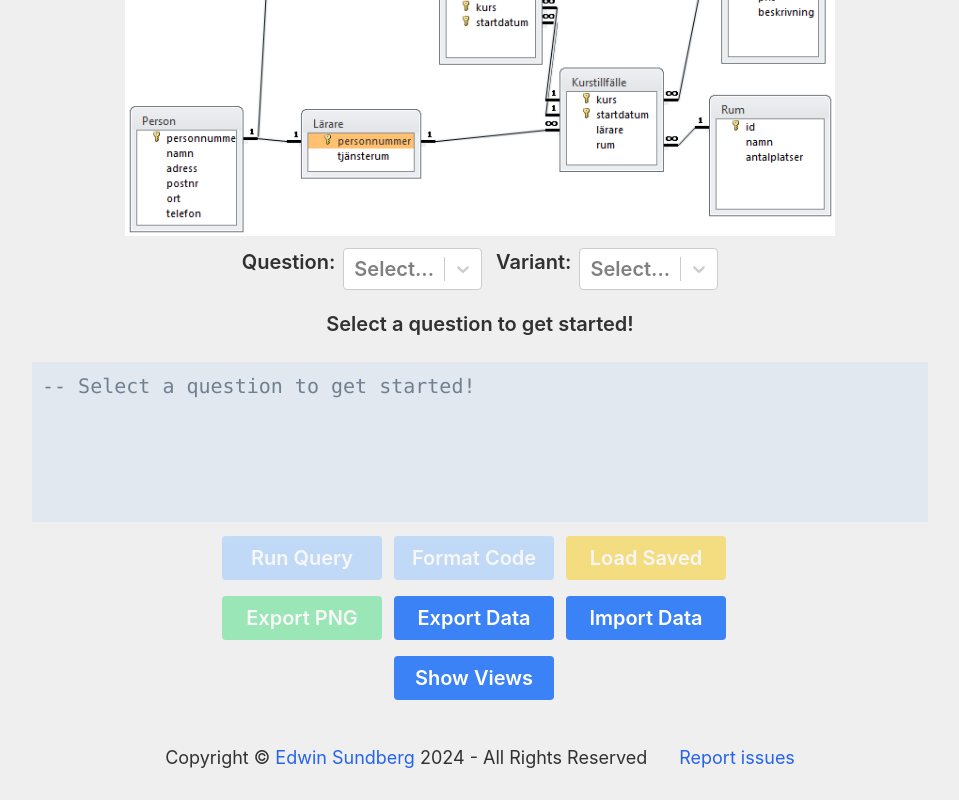
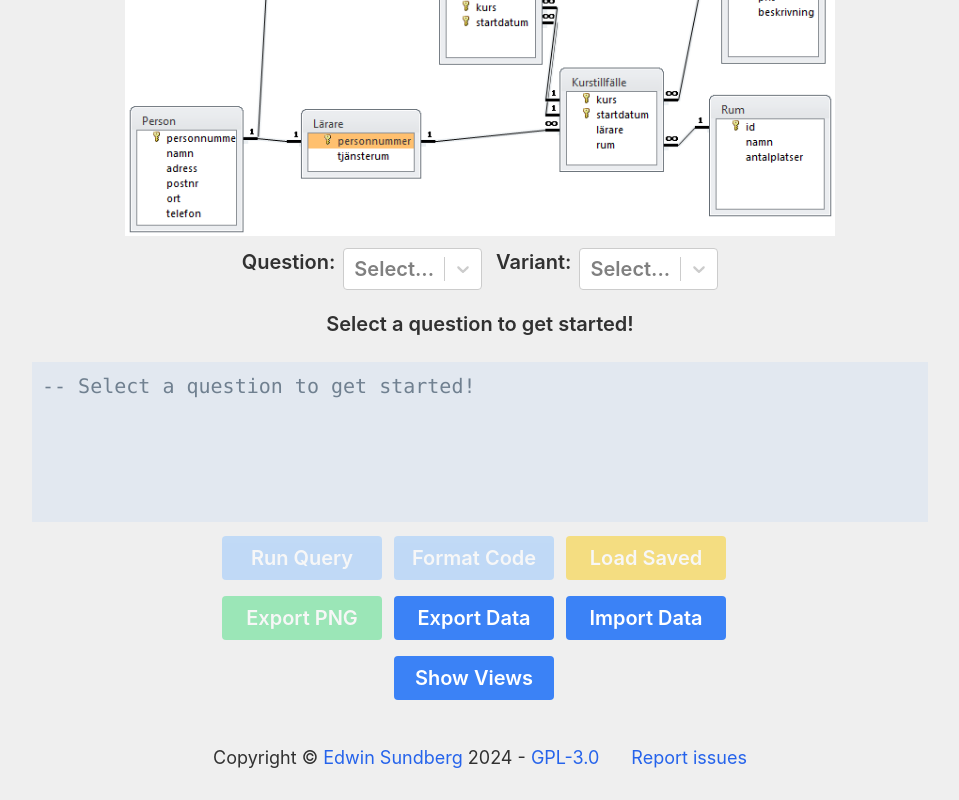
Before and after one commit to Edwinexd/dsv-db-sql-validator, a React (Create React App) app: page / in a window 1280 px wide. Shown: the part 220-1020 px from the top of the page, without its empty margins (160-1119 px from the left). Built offline with nearby package versions, Linux system fonts and the light colour scheme; no server answers.

Commit message:
Replace all rights reserved with link to GPL-3.0 license

```diff
--- a/src/App.tsx
+++ b/src/App.tsx
@@ -851,7 +851,7 @@ function App() {
         </>}
         <footer className="text-lg py-4 my-3">
           <div className="container mx-auto flex justify-between items-center space-x-8">
-            <p>Copyright &copy; <a href="https://github.com/Edwinexd" target="_blank" rel="noopener noreferrer" className="text-blue-600 dark:text-blue-400 hover:text-blue-700 dark:hover:text-blue-300">Edwin Sundberg</a> {new Date().getFullYear()} - All Rights Reserved</p>
+            <p>Copyright &copy; <a href="https://github.com/Edwinexd" target="_blank" rel="noopener noreferrer" className="text-blue-600 dark:text-blue-400 hover:text-blue-700 dark:hover:text-blue-300">Edwin Sundberg</a> {new Date().getFullYear()} - <a href="https://github.com/Edwinexd/sql-validator?tab=GPL-3.0-1-ov-file" target="_blank" rel="noopener noreferrer" className="text-blue-600 dark:text-blue-400 hover:text-blue-700 dark:hover:text-blue-300">GPL-3.0</a></p>
             <p><a href="https://github.com/Edwinexd/sql-validator/issues" target="_blank" rel="noopener noreferrer" className="text-blue-600 dark:text-blue-400 hover:text-blue-700 dark:hover:text-blue-300">Report issues</a></p>
             <PrivacyNoticeToggle></PrivacyNoticeToggle>
           </div>
```
